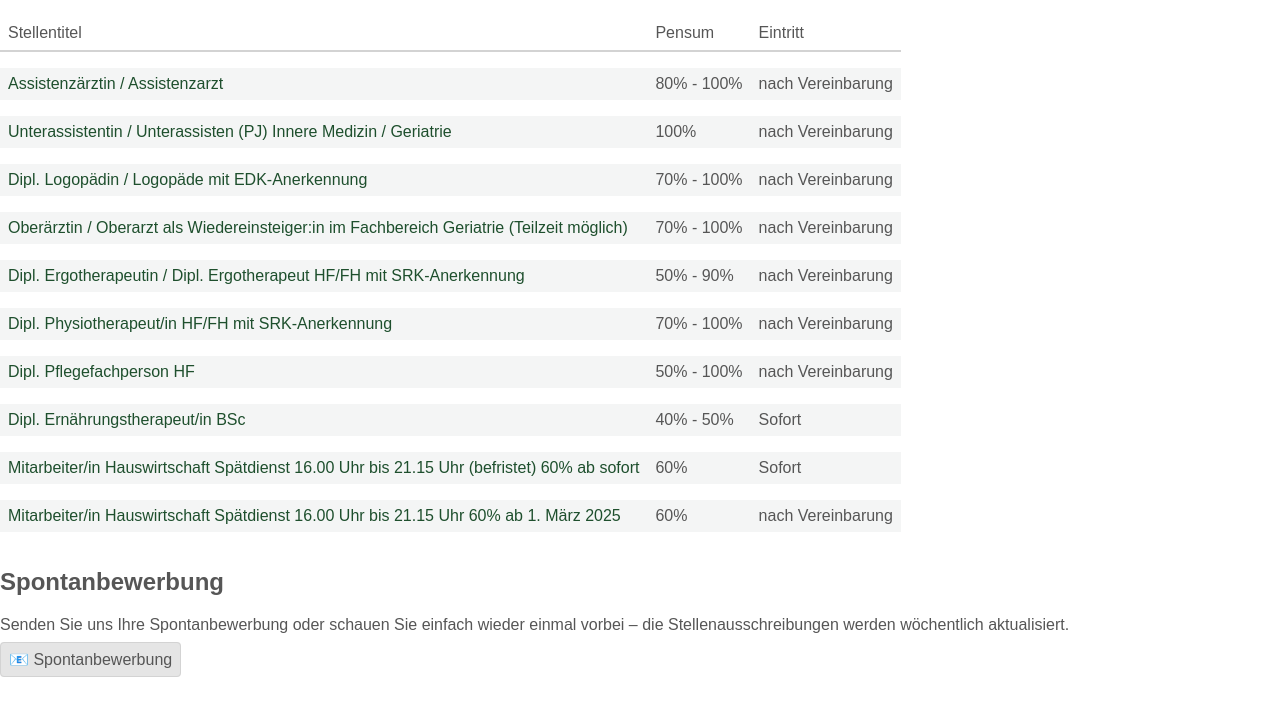
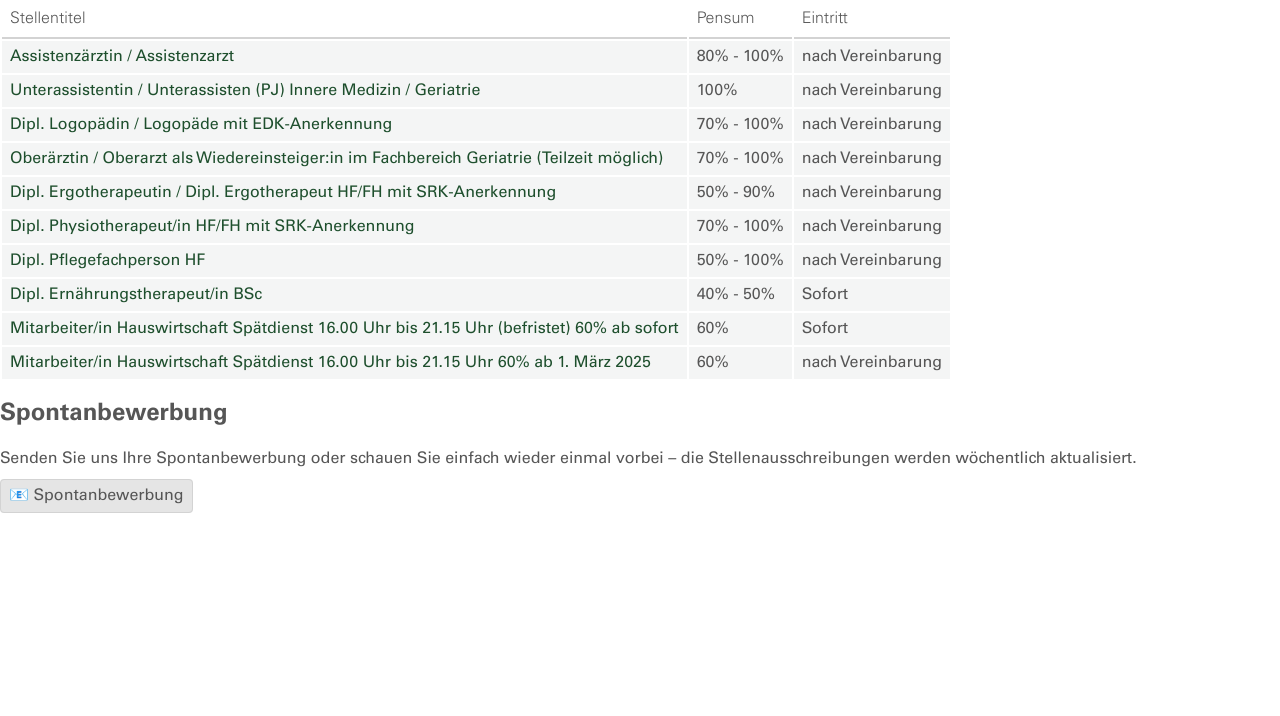
Before and after one commit to svsg-jobs/TopJobPosting, a plain HTML site: page docs/iframeGKSG.html in a window 1280 px wide. Drawn offline with Linux system fonts and the light colour scheme; files whose address does not match are found by name; a web font is replaced by a local one.

Commit message:
Externalised CSS

```diff
--- a/docs/iframeGKSG.html
+++ b/docs/iframeGKSG.html
@@ -1,86 +1,70 @@
-<html><head>
+<html>
+	<head>
 		<title>GKSG offene Stellen</title>
-  <style>
-  @font-face {
-    font-family: "Univers";
-    src: url("https://geriatrie-sg.ch/template/fonts/UniversLTStd.otf") format("opentype"),
-      url("https://geriatrie-sg.ch/template/fonts/UniversLTStd.woff2") format("woff2"),
-      url("https://geriatrie-sg.ch/template/fonts/UniversLTStd.woff") format("woff");
-    font-weight: 400;
-    font-style: normal;
-  }
-  @font-face {
-    font-family: "Univers";
-    src: url("https://geriatrie-sg.ch/template/fonts/UniversLTStd-Bold.otf") format("opentype"),
-      url("https://geriatrie-sg.ch/template/fonts/UniversLTStd-Bold.woff2") format("woff2"),
-      url("https://geriatrie-sg.ch/template/fonts/UniversLTStd-Bold.woff") format("woff");
-    font-weight: bold;
-    font-style: normal;
-  }
-  @font-face {
-    font-family: "Univers";
-    src: url("https://geriatrie-sg.ch/template/fonts/UniversLTStd-Light.otf") format("opentype"),
-      url("https://geriatrie-sg.ch/template/fonts/UniversLTStd-Light.woff2") format("woff2"),
-      url("https://geriatrie-sg.ch/template/fonts/UniversLTStd-Light.woff") format("woff");
-    font-weight: 300;
-    font-style: normal;
-  }
-  body {
-    font-family: "Univers", sans-serif;
-    color: rgb(86, 86, 86);
-    margin: 0;
-  }
-  table {
-    display: table;
-    border-collapse: separate;
-    border-spacing: 0 1em;
-  }
-  th {
-    padding: .5em;
-    text-align: left;
-    font-weight: 300;
-    border-bottom: lightgrey solid .15em;
-  }
-  td {
-    padding: .5em;
-    line-height: 1em;
-    vertical-align: top;
-    background-color: #f4f5f5;
-    transition: background-color .3s ease;
-  }
-  td:first-child{
-    color: rgb(30, 79, 45);
-  }
-  tbody tr:hover td, .button:hover{
-    color: white;
-    background-color: rgb(30, 79, 45);
-    cursor: pointer;
-  }
-  .button {
-    text-decoration: none;
-    padding: .5em;
-    border: thin solid lightgrey;
-    background-color: #e5e5e5;
-    border-radius: .25em;
-    color: rgb(86, 86, 86);
-    transition: background-color .3s ease;
-  }
-  </style>
-</head><body>
-<table><thead>
-<tr><th>Stellentitel</th><th>Pensum</th><th>Eintritt</th></tr>
-</thead><tbody>
-  <tr><td>Assistenzärztin / Assistenzarzt</td><td>80% - 100%</td><td>nach Vereinbarung</td></tr>
-  <tr><td>Unterassistentin / Unterassisten (PJ) Innere Medizin / Geriatrie</td><td>100%</td><td>nach Vereinbarung</td></tr>
-  <tr><td>Dipl. Logopädin / Logopäde mit EDK-Anerkennung</td><td>70% - 100%</td><td>nach Vereinbarung</td></tr>
-  <tr><td>Oberärztin / Oberarzt als Wiedereinsteiger:in im Fachbereich Geriatrie (Teilzeit möglich)</td><td>70% - 100%</td><td>nach Vereinbarung</td></tr>
-  <tr><td>Dipl. Ergotherapeutin / Dipl. Ergotherapeut HF/FH mit SRK-Anerkennung</td><td>50% - 90%</td><td>nach Vereinbarung</td></tr>
-  <tr><td>Dipl. Physiotherapeut/in HF/FH mit SRK-Anerkennung</td><td>70% - 100%</td><td>nach Vereinbarung</td></tr>
-  <tr><td>Dipl. Pflegefachperson HF</td><td>50% - 100%</td><td>nach Vereinbarung</td></tr>
-  <tr><td>Dipl. Ernährungstherapeut/in BSc</td><td>40% - 50%</td><td>Sofort</td></tr>
-  <tr><td>Mitarbeiter/in Hauswirtschaft Spätdienst 16.00 Uhr bis 21.15 Uhr (befristet) 60% ab sofort</td><td>60%</td><td>Sofort</td></tr>
-  <tr><td>Mitarbeiter/in Hauswirtschaft Spätdienst 16.00 Uhr bis 21.15 Uhr 60% ab 1. März 2025</td><td>60%</td><td>nach Vereinbarung</td></tr>
-  </tbody></table>
+		<link href="css/GKSG.css" rel="stylesheet">
+	</head>
+	<body>
+		<table>
+			<thead>
+				<tr>
+					<th>Stellentitel</th>
+					<th>Pensum</th>
+					<th>Eintritt</th>
+				</tr>
+			</thead>
+			<tbody>
+				<tr>
+					<td>Assistenzärztin / Assistenzarzt</td>
+					<td>80% - 100%</td>
+					<td>nach Vereinbarung</td>
+				</tr>
+				<tr>
+					<td>Unterassistentin / Unterassisten (PJ) Innere Medizin / Geriatrie</td>
+					<td>100%</td>
+					<td>nach Vereinbarung</td>
+				</tr>
+				<tr>
+					<td>Dipl. Logopädin / Logopäde mit EDK-Anerkennung</td>
+					<td>70% - 100%</td>
+					<td>nach Vereinbarung</td>
+				</tr>
+				<tr>
+					<td>Oberärztin / Oberarzt als Wiedereinsteiger:in im Fachbereich Geriatrie (Teilzeit möglich)</td>
+					<td>70% - 100%</td>
+					<td>nach Vereinbarung</td>
+				</tr>
+				<tr>
+					<td>Dipl. Ergotherapeutin / Dipl. Ergotherapeut HF/FH mit SRK-Anerkennung</td>
+					<td>50% - 90%</td>
+					<td>nach Vereinbarung</td>
+				</tr>
+				<tr>
+					<td>Dipl. Physiotherapeut/in HF/FH mit SRK-Anerkennung</td>
+					<td>70% - 100%</td>
+					<td>nach Vereinbarung</td>
+				</tr>
+				<tr>
+					<td>Dipl. Pflegefachperson HF</td>
+					<td>50% - 100%</td>
+					<td>nach Vereinbarung</td>
+				</tr>
+				<tr>
+					<td>Dipl. Ernährungstherapeut/in BSc</td>
+					<td>40% - 50%</td>
+					<td>Sofort</td>
+				</tr>
+				<tr>
+					<td>Mitarbeiter/in Hauswirtschaft Spätdienst 16.00 Uhr bis 21.15 Uhr (befristet) 60% ab sofort</td>
+					<td>60%</td>
+					<td>Sofort</td>
+				</tr>
+				<tr>
+					<td>Mitarbeiter/in Hauswirtschaft Spätdienst 16.00 Uhr bis 21.15 Uhr 60% ab 1. März 2025</td>
+					<td>60%</td>
+					<td>nach Vereinbarung</td>
+				</tr>
+			</tbody>
+		</table>
 		<h2>Spontanbewerbung</h2>
 		<p>Senden Sie uns Ihre Spontanbewerbung oder schauen Sie einfach wieder einmal vorbei – die Stellenausschreibungen werden wöchentlich aktualisiert.</p>
 		<a class="button" href="mailto:bewerbung@geriatrie-sg.ch?subject=Spontanbewerbung&body=%0ABitte%20h%C3%A4ngen%20Sie%20dieser%20Email%20Ihren%20Lebenslauf%20an.%0A">&#128231; Spontanbewerbung</a>
```
Lines whose indentation alone changed are shown as unchanged.
